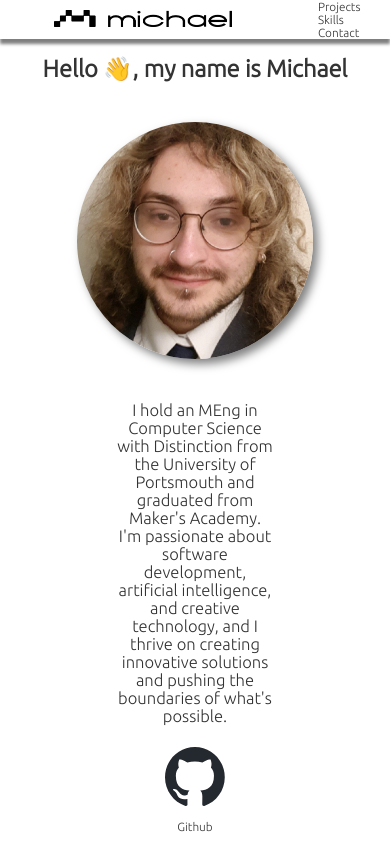
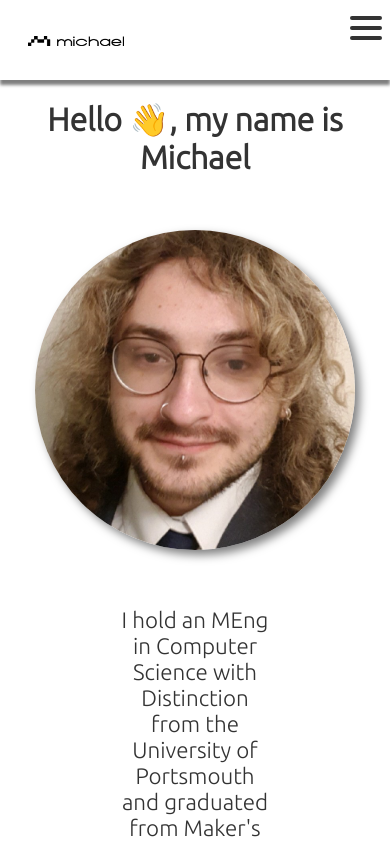
Before and after one commit to MichaelVerdon/Portfolio, a React (Create React App) app in the folder portfolio/: page / in a window 390 px wide. Shown: the top 842 px of the page. Built offline with nearby package versions, Linux system fonts and the light colour scheme.

Commit message:
New navbar with hamburger menu

```diff
--- a/portfolio/src/App.css
+++ b/portfolio/src/App.css
@@ -3,7 +3,7 @@
 
 :root {
   font-family: 'Ubuntu', sans-serif;
-  font-size: 1.4vh;
+  font-size: 1rem; /* Base font size */
 }
 
 body {
@@ -27,9 +27,11 @@ body {
   align-items: center;
   width: 100%;
   height: 5rem;
-  padding: 0 1rem;
+  padding: 0 2rem;
   box-shadow: 0px 5px 3px rgba(0, 0, 0, 0.5);
   box-sizing: border-box;
+  position: relative;
+  background-color: white;
 }
 
 .nav ul {
@@ -38,13 +40,12 @@ body {
   font-size: 1.5rem;
   padding: 0;
   margin: 0;
-  flex-wrap: wrap;
-  gap: 1rem;
+  gap: 2rem; /* More space between items */
 }
 
 .nav img {
-  width: 20rem;
-  padding: 0.5rem;
+  max-width: 12rem; /* Responsive logo size */
+  height: auto;
 }
 
 .nav a {
@@ -52,84 +53,126 @@ body {
   text-decoration: none;
 }
 
-.header:focus {
-  color: #2200ff;
-}
-
 .header:hover {
   color: #2200ff;
-  padding: 0.2rem;
-  border-radius: 2rem;
-}
-
-.header:hover:after {
-  content: "    >>";
 }
 
 .header:active {
   background-color: #00000014;
-  padding: 0.2rem;
-  border-radius: 2rem;
 }
 
 .logoContainer {
-  width: 20%;
+  flex: 1; /* Takes up available space */
 }
 
 .navContentsContainer {
-  padding-right: 2rem;
-  width: 20%;
+  flex: 2;
+  display: flex;
+  justify-content: flex-end; /* Aligns nav links to the right */
+  text-align: right;
 }
 
-@media screen and (min-width: 1200px) {
-  .nav ul{
-    gap: 3rem;
+.hamburger {
+  display: none;
+  flex-direction: column;
+  justify-content: space-between;
+  cursor: pointer;
+  width: 2rem;
+  height: 1.5rem;
+}
+
+.hamburger .bar {
+  height: 0.25rem; /* Slightly smaller bars */
+  width: 100%;
+  background-color: #333;
+  border-radius: 10px;
+}
+
+.navList {
+  display: flex;
+  transition: transform 0.3s ease-in-out;
+}
+
+@media screen and (max-width: 1200px) {
+  .nav ul {
+    font-size: 1.25rem; /* Reduce font size slightly */
+    gap: 1.5rem;
+  }
+
+  .nav img {
+    max-width: 10rem; /* Adjust logo size */
   }
 }
 
 @media screen and (max-width: 820px) {
-  .nav ul {
-    font-size: 1rem;
+  .nav {
+    padding: 0 1rem;
   }
 
-  .nav{
-    height: 20%;
+  .nav ul {
+    font-size: 1rem; /* Smaller font for nav items */
+    gap: 1rem;
   }
 
   .nav img {
-    left: 10%;
-    width: 15rem;
+    max-width: 8rem; /* Logo size shrinks more */
   }
 
-  .logoContainer{
-    position: relative;
-    margin-left: 10%;
+  .navContentsContainer {
+    width: 100%;
+    display: flex;
+    justify-content: flex-end; /* Keep links on the right on medium screens */
   }
 
-  .nav ul li{
+  .hamburger {
     display: flex;
-    margin-left: 50%;
+    position: absolute;
+    top: 1.5rem;
+    right: 1rem;
+  }
+
+  .navList {
+    position: absolute;
+    top: 5rem;
+    right: 0;
+    flex-direction: column;
+    align-items: flex-start; /* Align items to the left in the menu */
+    background-color: #fff;
+    width: 100%;
+    height: 0;
+    overflow: hidden;
+    transform: translateY(-100%);
+  }
+
+  .navList.active {
+    height: auto;
+    transform: translateY(0);
+    align-items: center; /* Center align items when menu is open */
   }
 }
 
 @media screen and (max-width: 480px) {
   .nav ul {
-    flex-direction: column; /* Stack items vertically */
-    gap: 0.1rem;
-    font-size: 1rem;
+    flex-direction: column; /* Stack menu items vertically */
+    gap: 0.5rem;
   }
 
-  .nav ul{
+  .nav img {
+    max-width: 6rem; /* Shrink logo size for mobile */
+  }
+
+  .nav ul {
     gap: 0rem;
   }
 
-  .nav ul li{
+  .nav ul li {
     display: flex;
-    margin-left: 50%;
+    justify-content: center;
+    margin: 0;
   }
 
-  .nav img {
-    width: 15rem; /* Adjust logo size for smaller screens */
-    margin-left: 10; /* Adjust logo margin */
+  .hamburger {
+    right: 0.5rem;
+    top: 1rem;
   }
 }
--- a/portfolio/src/Navbar.jsx
+++ b/portfolio/src/Navbar.jsx
@@ -1,30 +1,40 @@
-import React from 'react';
+import React, { useState } from 'react';
 import './App.css';
 
 const Navbar = ({ Logo }) => {
+    const [isOpen, setIsOpen] = useState(false);
 
-    return(
-        <nav className='nav'>
-            <div className='logoContainer'>
-                <a href='/'>
-                    <img src={Logo}/>
+    const toggleMenu = () => {
+        setIsOpen(!isOpen);
+    };
+
+    return (
+        <nav className="nav">
+            <div className="logoContainer">
+                <a href="/">
+                    <img src={Logo} alt="Logo" />
                 </a>
             </div>
-            <div className='navContentsContainer'>
-                <ul className='navList'>
+            <div className={`navContentsContainer ${isOpen ? 'open' : ''}`}>
+                <ul className={`navList ${isOpen ? 'active' : ''}`}>
                     <li>
-                        <a href='/projects' className="header">Projects</a>
+                        <a href="/projects" className="header">Projects</a>
                     </li>
                     <li>
-                        <a href='/skills' className="header">Skills</a>
+                        <a href="/skills" className="header">Skills</a>
                     </li>
                     <li>
-                        <a href='/contact' className="header">Contact</a>
+                        <a href="/contact" className="header">Contact</a>
                     </li>
                 </ul>
             </div>
+            <div className="hamburger" onClick={toggleMenu}>
+                <span className="bar"></span>
+                <span className="bar"></span>
+                <span className="bar"></span>
+            </div>
         </nav>
-    )
-}
+    );
+};
 
-export default Navbar
+export default Navbar;
```
